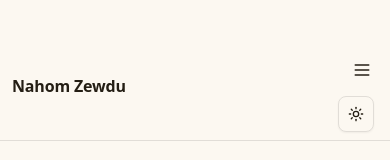
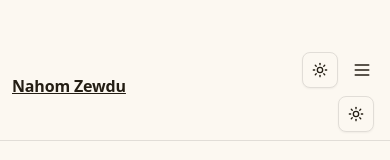
Before and after one commit to nahom-zewdu/my-portfolio, a Next.js app: page / in a window 390 px wide. Shown: the top 160 px of the page. Built offline with nearby package versions, Linux system fonts and the light colour scheme.

Commit message:
chore: integrate ModeToggle component into MobileNav for improved functionality

```diff
--- a/src/components/MobileNav.tsx
+++ b/src/components/MobileNav.tsx
@@ -3,6 +3,7 @@ import { useState } from "react";
 import Link from "next/link";
 import { usePathname } from "next/navigation";
 import { Menu, X } from "lucide-react";
+import ModeToggle from "@/components/mode-toggle";
 
 const navItems = [
   { href: "/introduction", label: "Introduction" },
@@ -24,7 +25,13 @@ export default function MobileNav() {
   return (
     <div className="md:hidden fixed top-0 left-0 right-0 z-30 border-b border-border bg-background">
       <div className="flex items-center justify-between px-3 py-3">
-        <h1 className="text-base font-semibold">Nahom Zewdu</h1>
+        <h1 className="text-base font-semibold"><a href="/" className="hover:underline">
+          Nahom Zewdu
+        </a></h1>
+        <div className="flex items-center gap-2">
+          <div className="flex items-center">
+            <ModeToggle />
+          </div>
           <button
             onClick={() => setIsOpen(!isOpen)}
             aria-label="Toggle menu"
@@ -36,6 +43,7 @@ export default function MobileNav() {
               <Menu className="w-5 h-5" />
             )}
           </button>
+        </div>
       </div>
 
       {isOpen && (
```
Lines whose indentation alone changed are shown as unchanged.
